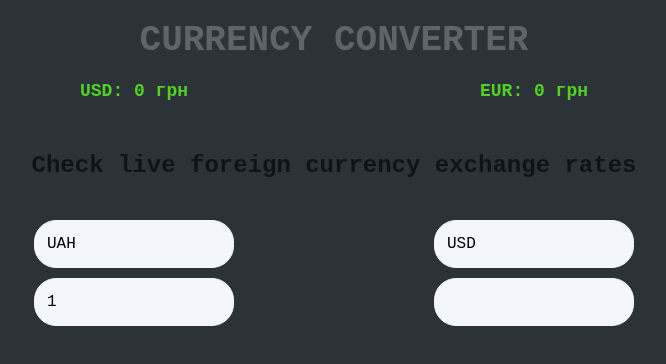
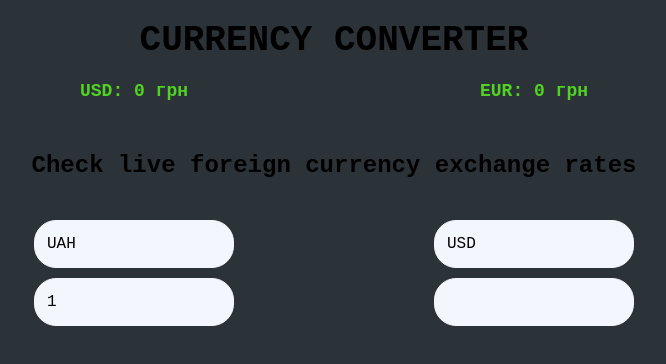
Before and after one commit to special-ded/currency_converter_Angular, an Angular app in the folder converter/: page / in a window 1280 px wide. Shown: the top 364 px of the page, without its empty margins (306-972 px from the left). Built offline with nearby package versions, Linux system fonts and the light colour scheme; no server answers.

Commit message:
color variables changed

```diff
--- a/converter/src/app/header/header.component.css
+++ b/converter/src/app/header/header.component.css
@@ -1,18 +1,17 @@
 .container {
   max-width: 800px;
   margin: 0 auto;
-  color: var(--title-color);
   font-weight: 600;
   font-size: 18px;
   font-family: 'Roboto Mono', monospace;
 }
 
 .title {
-
   text-align: center;
   margin: 20px 0px 20px 0px;
 }
-.currency__item{
+
+.currency__item {
   color: rgb(82, 211, 35);
 }
 
--- a/converter/src/app/select/select.component.css
+++ b/converter/src/app/select/select.component.css
@@ -12,7 +12,6 @@
 
 .title {
   text-align: center;
-
   color: var(--registration-input-box-shadow);
 }
 
@@ -44,7 +43,7 @@
   width: 200px;
   height: 48px;
   display: flex;
-  background: var(--registration-input-bg);
+  background: var(--select-input-bg);
   border-radius: 22px;
   cursor: pointer;
 }
@@ -54,16 +53,16 @@
   width: 200px;
   height: 48px;
   padding: 6px 12px;
-  background: var(--registration-input-bg);
-  border: 1px solid var(--registration-input-bg);
+  background: var(--select-input-bg);
+  border: 1px solid var(--select-input-bg);
   border-radius: 22px;
   cursor: pointer;
-  caret-color: rgba(0, 0, 0, 0)
+  caret-color: var(--black-color)
 }
 
 .input__currency:focus {
   outline: none;
-  border: 1px solid var(--customer-dot-bg-active);
+  border: 1px solid var(--select-bg-active);
   transition: all 250ms cubic-bezier(0.4, 0, 0.2, 1);
 }
 
@@ -100,8 +99,8 @@
 }
 
 .select__item:hover {
-  background: var(--registration-input-bg);
-  color: var(--customer-dot-bg-active);
+  background: var(--select-input-bg);
+  color: var(--select-bg-active);
   border-radius: 11px;
 }
 
@@ -113,8 +112,8 @@
   height: 48px;
   margin-top: 10px;
   padding: 6px 12px;
-  background: var(--registration-input-bg);
-  border: 1px solid var(--registration-input-bg);
+  background: var(--select-input-bg);
+  border: 1px solid var(--select-input-bg);
   border-radius: 22px;
   cursor: pointer;
 }
--- a/converter/src/styles.css
+++ b/converter/src/styles.css
@@ -1,12 +1,11 @@
 /*! modern-normalize v1.1.0 | MIT License | https://github.com/sindresorhus/modern-normalize */
 
 :root {
+  --black-color: rgba(0, 0, 0, 0);
   --white-color: #fff;
   --secondary-text-color: #5C5C5C;
-  --registration-input-bg: #F3F6FC;
-  --registration-input-box-shadow: rgba(0, 0, 0, 0.62);
-  --customer-dot-bg-active: #1B63F0;
-  --title-color: #606468;
+  --select-input-bg: #F3F6FC;
+  --select-bg-active: #1B63F0;
   --green-color: rgb(82, 211, 35);
 }
 
```
